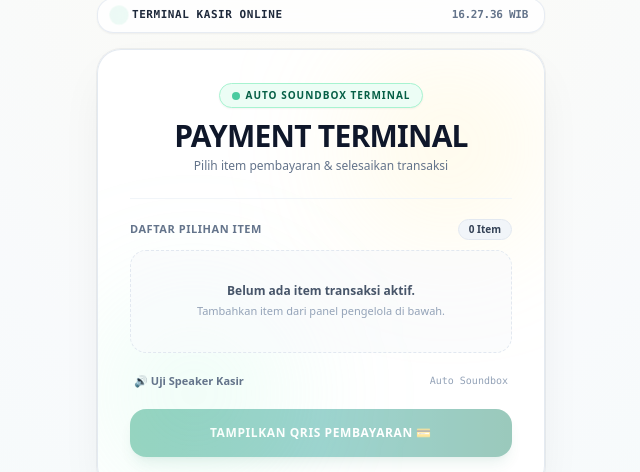
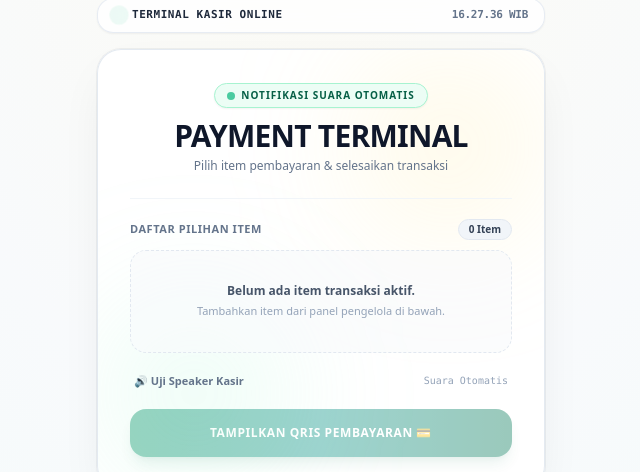
Before and after one commit to bambangsugiantoro/abel, a Next.js app: page /bayar in a window 1280 px wide. Shown: the part 134-606 px from the top of the page, without its empty margins (319-959 px from the left). Built offline with nearby package versions, Linux system fonts and the light colour scheme.

Commit message:
Update page.tsx

```diff
--- a/app/bayar/page.tsx
+++ b/app/bayar/page.tsx
@@ -21,7 +21,7 @@ function getCheckoutUrl(response: any): string {
   return url;
 }
 
-// Sound Engine: Harmonic Bell Kasir + Voice Assistant
+// Engine Suara: Lonceng Kasir + Suara Asisten Bahasa Indonesia
 function playSuccessSound(customText?: string) {
   try {
     const AudioCtxClass = (window as any).AudioContext || (window as any).webkitAudioContext;
@@ -42,7 +42,7 @@ function playSuccessSound(customText?: string) {
         osc.stop(ctx.currentTime + start + duration);
       };
 
-      // Melodi Bell Kasir (C5 - E5 - G5 - C6)
+      // Melodi Lonceng Kasir (C5 - E5 - G5 - C6)
       playTone(523.25, 0.0, 0.35);
       playTone(659.25, 0.12, 0.35);
       playTone(783.99, 0.24, 0.4);
@@ -52,7 +52,7 @@ function playSuccessSound(customText?: string) {
     console.error('Audio error:', e);
   }
 
-  // Voice Assistant Bahasa Indonesia
+  // Suara Asisten Bahasa Indonesia
   setTimeout(() => {
     if (typeof window !== 'undefined' && 'speechSynthesis' in window) {
       window.speechSynthesis.cancel();
@@ -76,7 +76,7 @@ export default function TerminalKasirUniversal() {
   // Notifikasi Sukses Otomatis
   const [autoSuccessTrxId, setAutoSuccessTrxId] = useState<string | null>(null);
 
-  // Admin Controls
+  // Kontrol Admin
   const [showAdmin, setShowAdmin] = useState(false);
   const [isAdminAuth, setIsAdminAuth] = useState(false);
   const [passInput, setPassInput] = useState('');
@@ -86,7 +86,7 @@ export default function TerminalKasirUniversal() {
   const [newDesc, setNewDesc] = useState('');
   const [saving, setSaving] = useState(false);
 
-  // DETEKSI OTOMATIS SAAT TRANSAKSI LUNAS DARI GATEWAY (AUTO SOUND)
+  // Deteksi Otomatis Saat Transaksi Selesai & Berbunyi Sendiri
   useEffect(() => {
     if (typeof window !== 'undefined') {
       const params = new URLSearchParams(window.location.search);
@@ -136,7 +136,7 @@ export default function TerminalKasirUniversal() {
     loadPaket();
   }, []);
 
-  // Request ke backend internal /api/bayar-qris
+  // Membuat Transaksi QRIS
   const handleBuatQRIS = async (e: React.FormEvent) => {
     e.preventDefault();
     if (!paketPilihan) return alert('Silakan pilih salah satu item transaksi.');
@@ -227,7 +227,7 @@ export default function TerminalKasirUniversal() {
     <div className="min-h-screen bg-slate-50 bg-[radial-gradient(ellipse_at_top,_var(--tw-gradient-stops))] from-amber-50/50 via-slate-50 to-emerald-50/40 text-slate-800 py-10 px-4 flex items-center justify-center font-sans antialiased selection:bg-emerald-200">
       <div className="max-w-md w-full space-y-4">
 
-        {/* STATUS BAR */}
+        {/* BAR STATUS */}
         <div className="flex justify-between items-center px-4 py-2 bg-white/80 backdrop-blur-md border border-slate-200/80 rounded-2xl text-[11px] text-slate-600 font-mono tracking-tight shadow-sm">
           <div className="flex items-center gap-2">
             <span className="w-2.5 h-2.5 rounded-full bg-emerald-500 animate-ping" />
@@ -244,7 +244,7 @@ export default function TerminalKasirUniversal() {
           <div className="text-center pb-6 border-b border-slate-100 relative z-10">
             <div className="inline-flex items-center gap-1.5 px-3 py-1 rounded-full bg-emerald-50 border border-emerald-200 text-emerald-800 text-[10px] font-bold uppercase tracking-widest mb-2.5 shadow-sm">
               <span className="w-2 h-2 rounded-full bg-emerald-500 animate-pulse" />
-              Auto Soundbox Terminal
+              Notifikasi Suara Otomatis
             </div>
             <h1 className="text-2xl sm:text-3xl font-black text-slate-900 tracking-tight">PAYMENT TERMINAL</h1>
             <p className="text-xs text-slate-500 mt-1 font-medium">Pilih item pembayaran & selesaikan transaksi</p>
@@ -324,7 +324,7 @@ export default function TerminalKasirUniversal() {
               >
                 <span>🔊 Uji Speaker Kasir</span>
               </button>
-              <span className="text-[10px] text-slate-400 font-mono">Auto Soundbox</span>
+              <span className="text-[10px] text-slate-400 font-mono">Suara Otomatis</span>
             </div>
 
             <button
@@ -383,7 +383,7 @@ export default function TerminalKasirUniversal() {
           </button>
         </div>
 
-        {/* ADMIN CONTROL PANEL */}
+        {/* PANEL ADMIN (PASSWORD abelsaja & FITUR MATA INTIP) */}
         {showAdmin && (
           <div className="bg-white border border-slate-200 rounded-3xl p-6 shadow-xl relative z-10">
             {!isAdminAuth ? (
```
